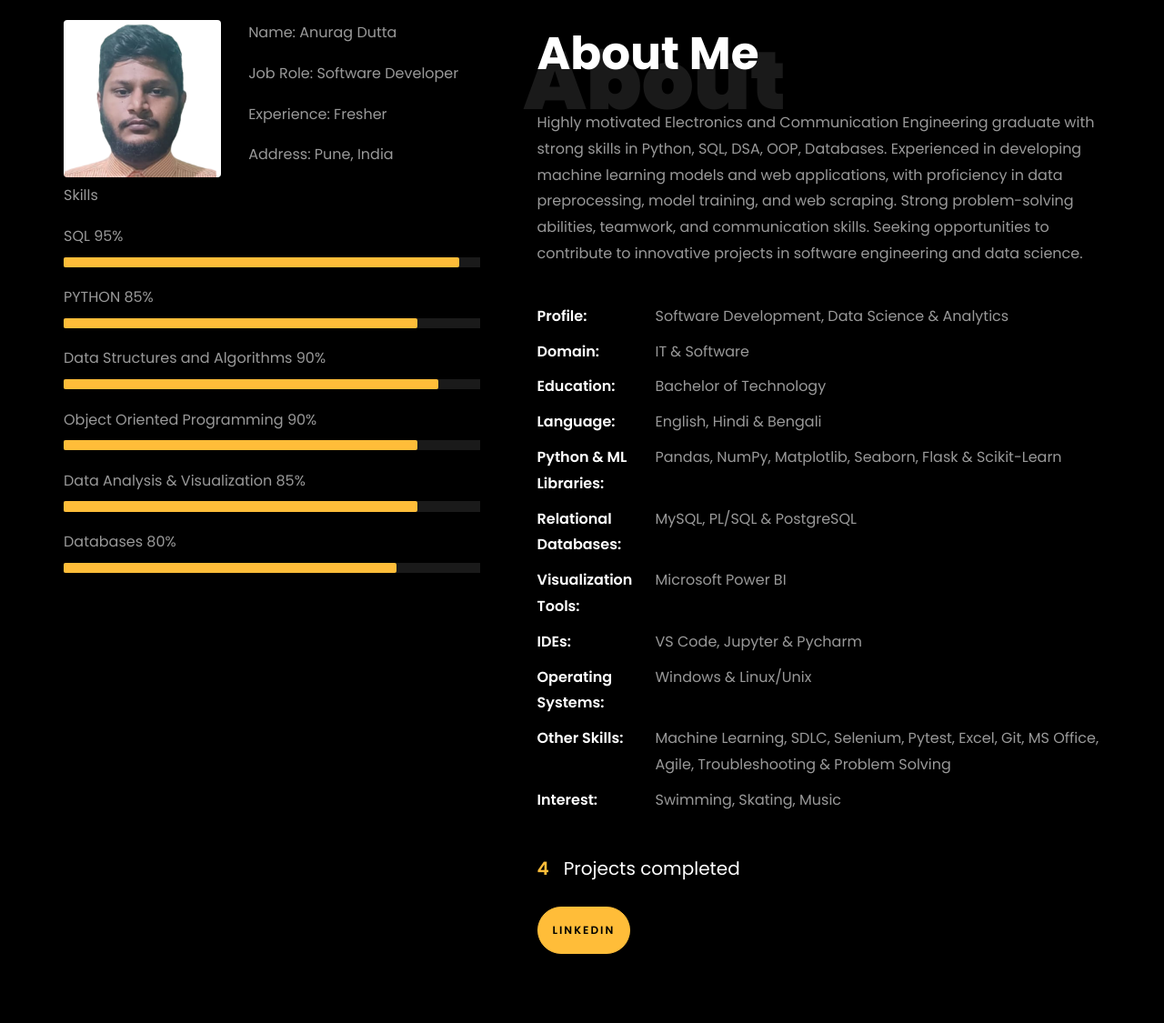
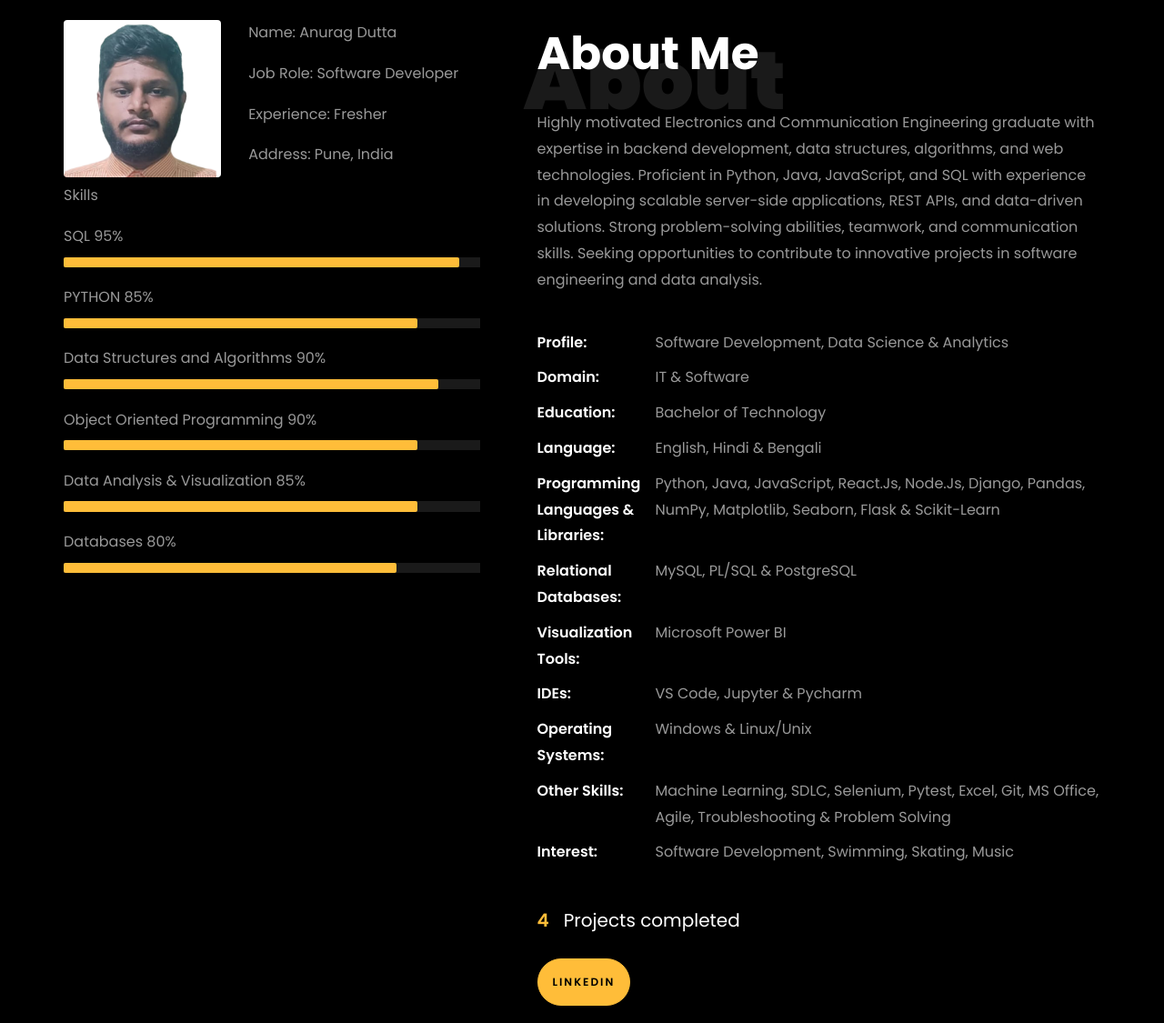
Before and after one commit to 0nuragD/0nuragD.github.io, a plain HTML site: page index.html in a window 1280 px wide. Shown: the part 840-1965 px from the top of the page at 91% size. Drawn offline with Linux system fonts and the light colour scheme; files whose address does not match are found by name.

Commit message:
Update index.html

```diff
--- a/index.html
+++ b/index.html
@@ -276,22 +276,19 @@
 								<h1 class="big">About</h1>
 								<h2 class="mb-4">About Me</h2>
 
-								<p>Highly motivated Electronics and Communication Engineering graduate with strong skills in Python, SQL, DSA, OOP, Databases.
-									Experienced in developing machine learning models and web applications, with proficiency in data preprocessing, model training, and web scraping.
-									Strong problem-solving abilities, teamwork, and communication skills.
-									Seeking opportunities to contribute to innovative projects in software engineering and data science.</p>
+								<p>Highly motivated Electronics and Communication Engineering graduate with expertise in backend development, data structures, algorithms, and web technologies. Proficient in Python, Java, JavaScript, and SQL with experience in developing scalable server-side applications, REST APIs, and data-driven solutions. Strong problem-solving abilities, teamwork, and communication skills. Seeking opportunities to contribute to innovative projects in software engineering and data analysis.</p>
 								<ul class="about-info mt-4 px-md-0 px-2">
 									<li class="d-flex"><span>Profile:</span> <span>Software Development, Data Science &amp; Analytics</span></li>
 									<li class="d-flex"><span>Domain:</span> <span>IT &amp; Software</span></li>
 									<li class="d-flex"><span>Education:</span> <span>Bachelor of Technology</span></li>
 									<li class="d-flex"><span>Language:</span> <span>English, Hindi &amp; Bengali</span></li>
-									<li class="d-flex"><span>Python &amp; ML Libraries:</span> <span>Pandas, NumPy, Matplotlib, Seaborn, Flask &amp; Scikit-Learn</span></li>
+									<li class="d-flex"><span>Programming Languages &amp; Libraries:</span> <span>Python, Java, JavaScript, React.Js, Node.Js, Django, Pandas, NumPy, Matplotlib, Seaborn, Flask &amp; Scikit-Learn</span></li>
 									<li class="d-flex"><span>Relational Databases:</span> <span>MySQL, PL/SQL &amp; PostgreSQL</span></li>
 									<li class="d-flex"><span>Visualization Tools:</span> <span>Microsoft Power BI</span></li>
 									<li class="d-flex"><span>IDEs:</span> <span>VS Code, Jupyter &amp; Pycharm</span></li>
 									<li class="d-flex"><span>Operating Systems:</span> <span>Windows &amp; Linux/Unix</span></li>
 									<li class="d-flex"><span>Other Skills:</span> <span>Machine Learning, SDLC, Selenium, Pytest, Excel, Git, MS Office, Agile, Troubleshooting &amp; Problem Solving </span></li>
-									<li class="d-flex"><span>Interest:</span> <span>Swimming, Skating, Music</span></li>
+									<li class="d-flex"><span>Interest:</span> <span>Software Development, Swimming, Skating, Music</span></li>
 
 								</ul>
 							</div>
@@ -322,7 +319,7 @@
           <div class="col-md-10 heading-section text-center ftco-animate">
           	<h1 class="big big-2">Resume</h1>
             <h2 class="mb-4">Resume</h2>
-            <p>Enthusiastic Electronics and Communication Engineering graduate proficient in Python, SQL, DSA, and OOP, with hands-on experience in machine learning model development and web applications. Seeking to leverage strong problem-solving skills and technical expertise in a software engineering or data science role.</p>
+            <p>Enthusiastic Electronics and Communication Engineering graduate proficient in Python, Java, JavaScript, SQL, DSA, and OOP, with hands-on experience in machine learning model development and web applications. Seeking to leverage strong problem-solving skills and technical expertise in a software engineering or data science role.</p>
           </div>
         </div>
 
@@ -458,7 +455,7 @@
 			</div>
 			<div class="col-md-4 d-flex ftco-animate">
 				<div class="blog-entry justify-content-end">
-				<a href="https://github.com/0nuragD/PersonalPortfolio/blob/main/index.html" class="block-20 zoom-effect" style="background-image: url('images/Portfolio\ Website.png');">
+				<a href="https://github.com/0nuragD/PersonalPortfolio/blob/main/index.html/" class="block-20 zoom-effect" style="background-image: url('images/Portfolio\ Website.png');">
 				</a>
 				<div class="text mt-3 float-right d-block">
 
@@ -518,7 +515,7 @@
           			<span class="icon-globe"></span>
           		</div>
           		<h3 class="mb-4">Download Resume</h3>
-	            <p><a href="https://docs.google.com/document/d/e/2PACX-1vRohki7AB1bL-tRdPpLXHLCgtkLdKYnPRc8tUEb-rwR2zk958dKOMraEtc0Nyae22fFjiqpR0pe5ZqI/pub">resumelink</a></p>
+	            <p><a href="https://docs.google.com/document/d/e/2PACX-1vQIPWlnVWbZUL2srcjmG89iPTm1sd6OPgcw77Qhx4_84iFiRdC92urxiUqBD1S-KiOyPGxKTShhQLKB/pub">resumelink</a></p>
 	          </div>
           </div>
 
```
